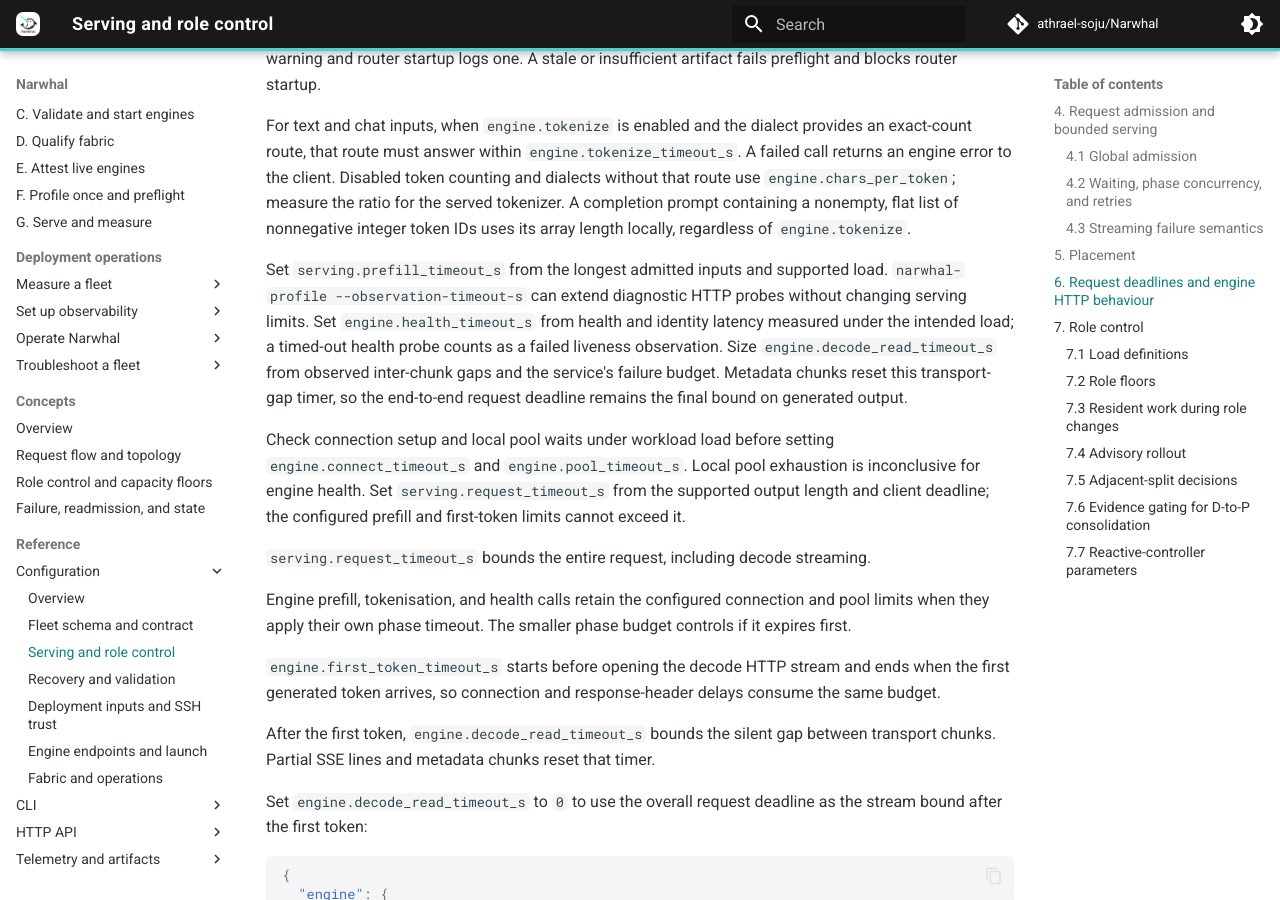
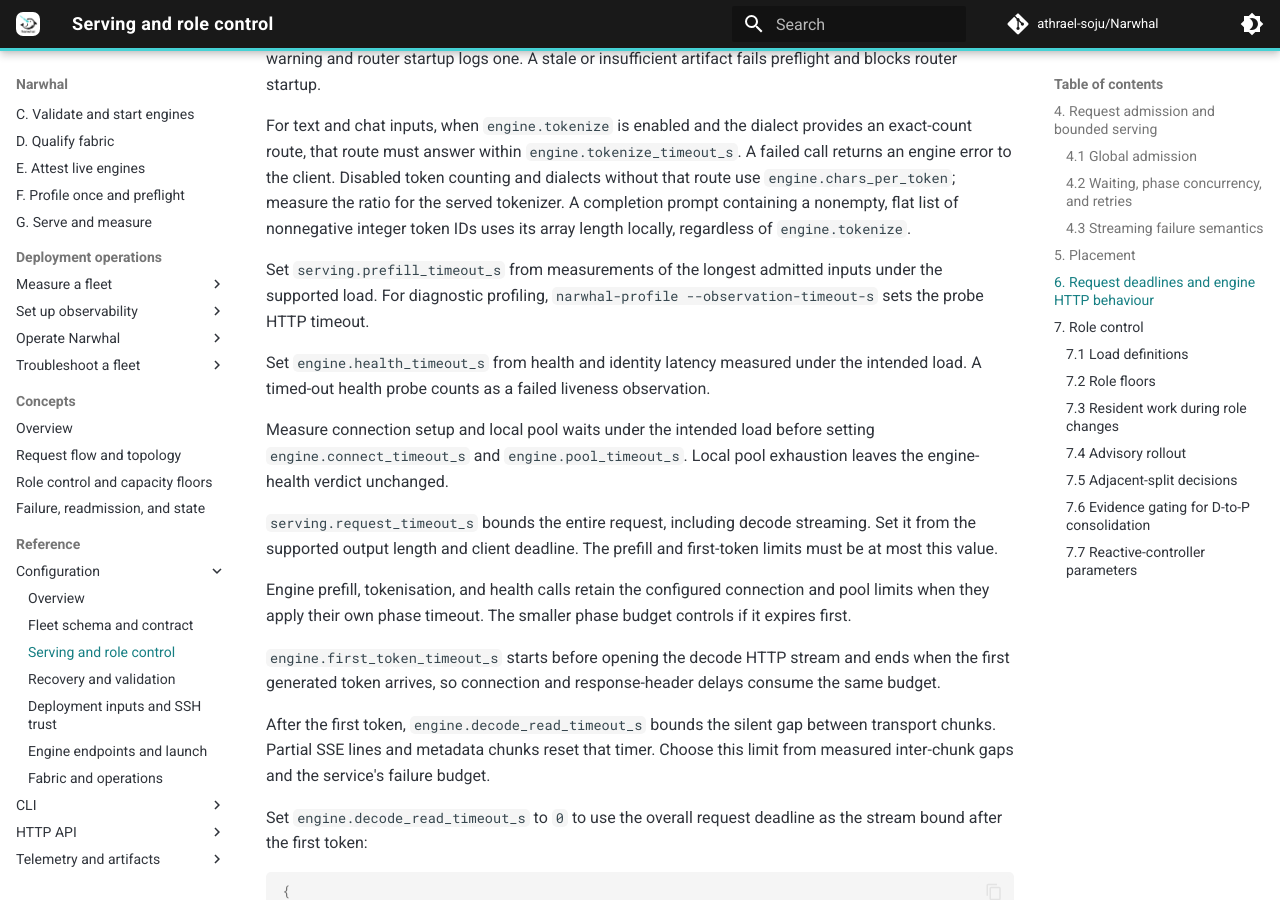
Before and after one commit to athrael-soju/Narwhal, an MkDocs documentation site: the page built from docs/configuration/02-Serving-and-Role-Control.md, in a window 1280 px wide and 900 px high, scrolled down 5997 px. Built offline with MkDocs 1.6.1 and Material for MkDocs 9.7.7, drawn with Linux system fonts in a browser that asks for light colours; comment, search, counter and statistics services are not loaded.

Commit message:
docs: rewrite deadline guidance as direct instructions

```diff
--- a/docs/configuration/02-Serving-and-Role-Control.md
+++ b/docs/configuration/02-Serving-and-Role-Control.md
@@ -140,17 +140,19 @@ Set `engine.first_token_timeout_s` above the candidate in a [completed crossed-h
 
 For text and chat inputs, when `engine.tokenize` is enabled and the dialect provides an exact-count route, that route must answer within `engine.tokenize_timeout_s`. A failed call returns an engine error to the client. Disabled token counting and dialects without that route use `engine.chars_per_token`; measure the ratio for the served tokenizer. A completion prompt containing a nonempty, flat list of nonnegative integer token IDs uses its array length locally, regardless of `engine.tokenize`.
 
-Set `serving.prefill_timeout_s` from the longest admitted inputs and supported load. `narwhal-profile --observation-timeout-s` can extend diagnostic HTTP probes without changing serving limits. Set `engine.health_timeout_s` from health and identity latency measured under the intended load; a timed-out health probe counts as a failed liveness observation. Size `engine.decode_read_timeout_s` from observed inter-chunk gaps and the service's failure budget. Metadata chunks reset this transport-gap timer, so the end-to-end request deadline remains the final bound on generated output.
+Set `serving.prefill_timeout_s` from measurements of the longest admitted inputs under the supported load. For diagnostic profiling, `narwhal-profile --observation-timeout-s` sets the probe HTTP timeout.
 
-Check connection setup and local pool waits under workload load before setting `engine.connect_timeout_s` and `engine.pool_timeout_s`. Local pool exhaustion is inconclusive for engine health. Set `serving.request_timeout_s` from the supported output length and client deadline; the configured prefill and first-token limits cannot exceed it.
+Set `engine.health_timeout_s` from health and identity latency measured under the intended load. A timed-out health probe counts as a failed liveness observation.
 
-`serving.request_timeout_s` bounds the entire request, including decode streaming.
+Measure connection setup and local pool waits under the intended load before setting `engine.connect_timeout_s` and `engine.pool_timeout_s`. Local pool exhaustion leaves the engine-health verdict unchanged.
+
+`serving.request_timeout_s` bounds the entire request, including decode streaming. Set it from the supported output length and client deadline. The prefill and first-token limits must be at most this value.
 
 Engine prefill, tokenisation, and health calls retain the configured connection and pool limits when they apply their own phase timeout. The smaller phase budget controls if it expires first.
 
 `engine.first_token_timeout_s` starts before opening the decode HTTP stream and ends when the first generated token arrives, so connection and response-header delays consume the same budget.
 
-After the first token, `engine.decode_read_timeout_s` bounds the silent gap between transport chunks. Partial SSE lines and metadata chunks reset that timer.
+After the first token, `engine.decode_read_timeout_s` bounds the silent gap between transport chunks. Partial SSE lines and metadata chunks reset that timer. Choose this limit from measured inter-chunk gaps and the service's failure budget.
 
 Set `engine.decode_read_timeout_s` to `0` to use the overall request deadline as the stream bound after the first token:
 
```
Also changed, not shown: docs/cli/Check.md (+5 -1 lines), docs/cli/Profile.md (+1 -1 lines), docs/deploy/06-Profile-and-Preflight.md (+7 -3 lines).
